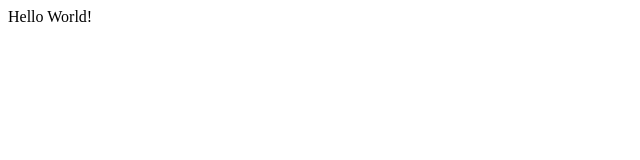
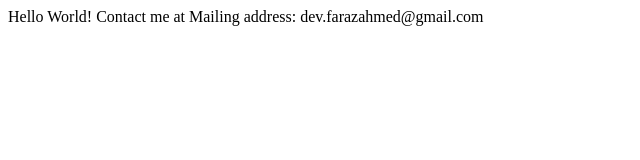
Before and after one commit to FarazAhmed95/faraz.github.io, a plain HTML site: page index.html in a window 1280 px wide. Shown: the whole page, without its empty margins (0-640 px from the left). Drawn offline with Linux system fonts and the light colour scheme.

Commit message:
Update index.html

```diff
--- a/index.html
+++ b/index.html
@@ -3,5 +3,6 @@
 </head>
 <body>
 Hello World!
+  Contact me at Mailing address: <span style="font-style:bold">dev.farazahmed@gmail.com</span>
 </body>
 </html>
```
